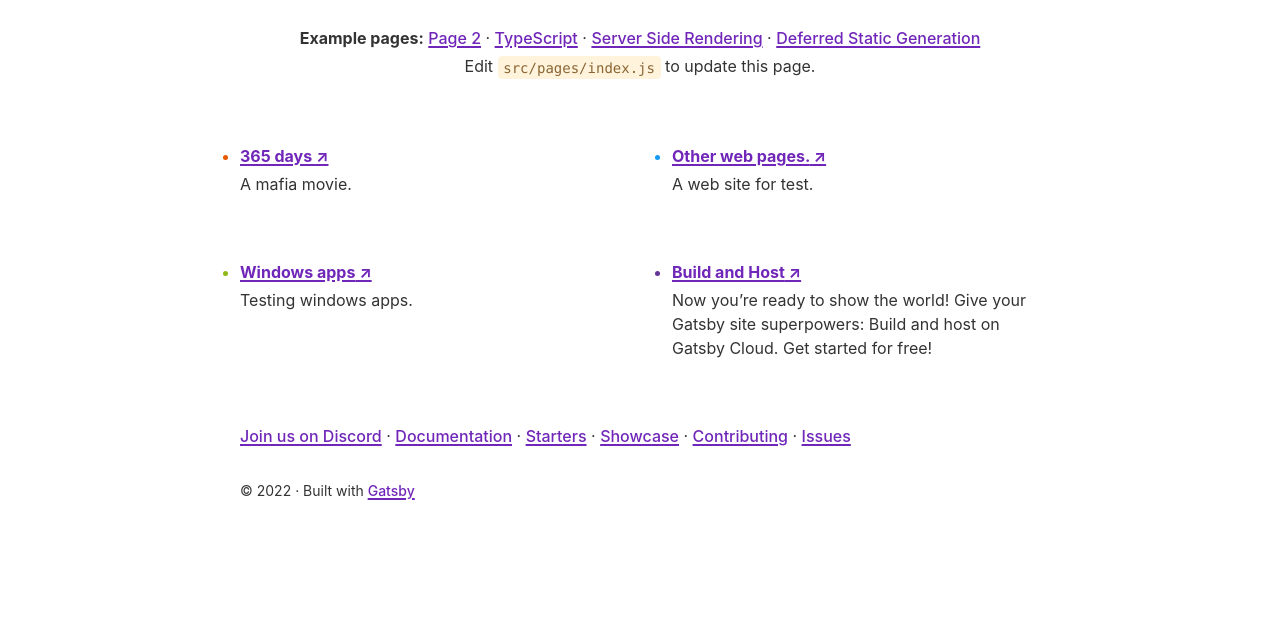
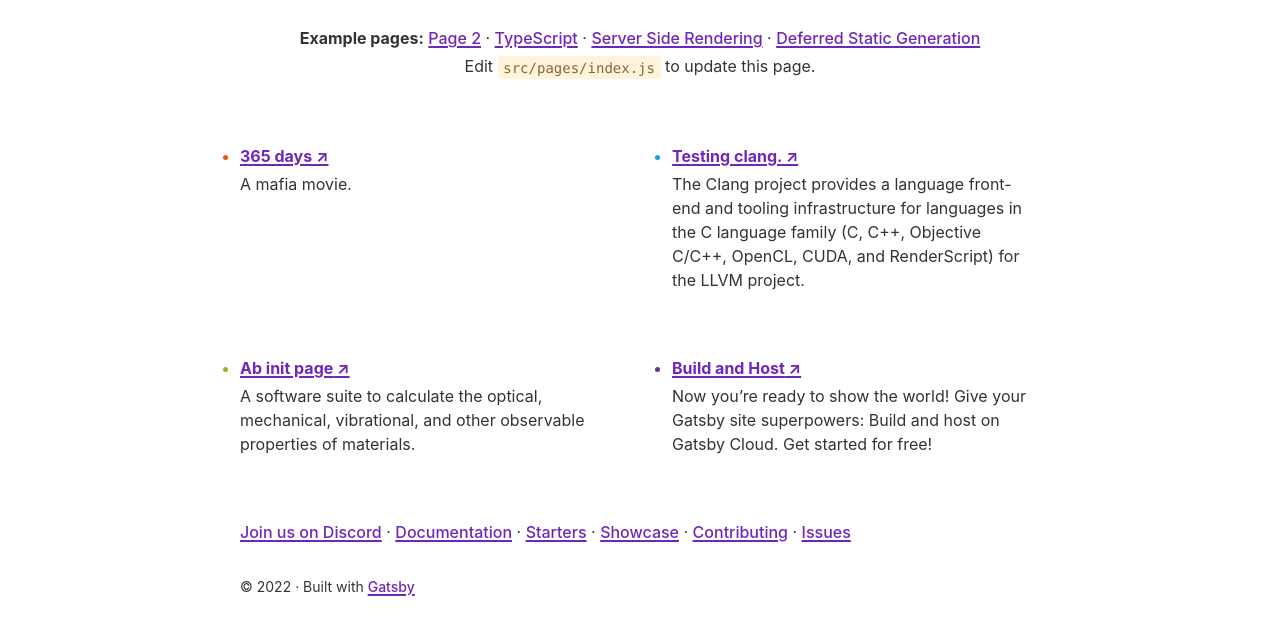
Before and after one commit to me5uts/gatsby-starter-default, a Gatsby site: page / in a window 1280 px wide. Shown: the part 230-859 px from the top of the page. Before the commit the page ends 800 px from the top, so only its background shows below. Built offline with nearby package versions, Linux system fonts and the light colour scheme; Gatsby itself is replaced by a stand-in of ours.

Commit message:
Update index.js

```diff
--- a/src/pages/index.js
+++ b/src/pages/index.js
@@ -14,16 +14,16 @@ const links = [
       "A mafia movie.",
   },
   {
-    text: "Other web pages.",
-    url: "https://codeto8090.xyz",
+    text: "Testing clang.",
+    url: "https://clang.llvm.org/",
     description:
-      "A web site for test.",
+      "The Clang project provides a language front-end and tooling infrastructure for languages in the C language family (C, C++, Objective C/C++, OpenCL, CUDA, and RenderScript) for the LLVM project.",
   },
   {
-    text: "Windows apps",
-    url: "https://www.twc90.com",
+    text: "Ab init page",
+    url: "https://www.abinit.org/",
     description:
-      "Testing windows apps.",
+      "A software suite to calculate the optical, mechanical, vibrational, and other observable properties of materials.",
   },
   {
     text: "Build and Host",
```
